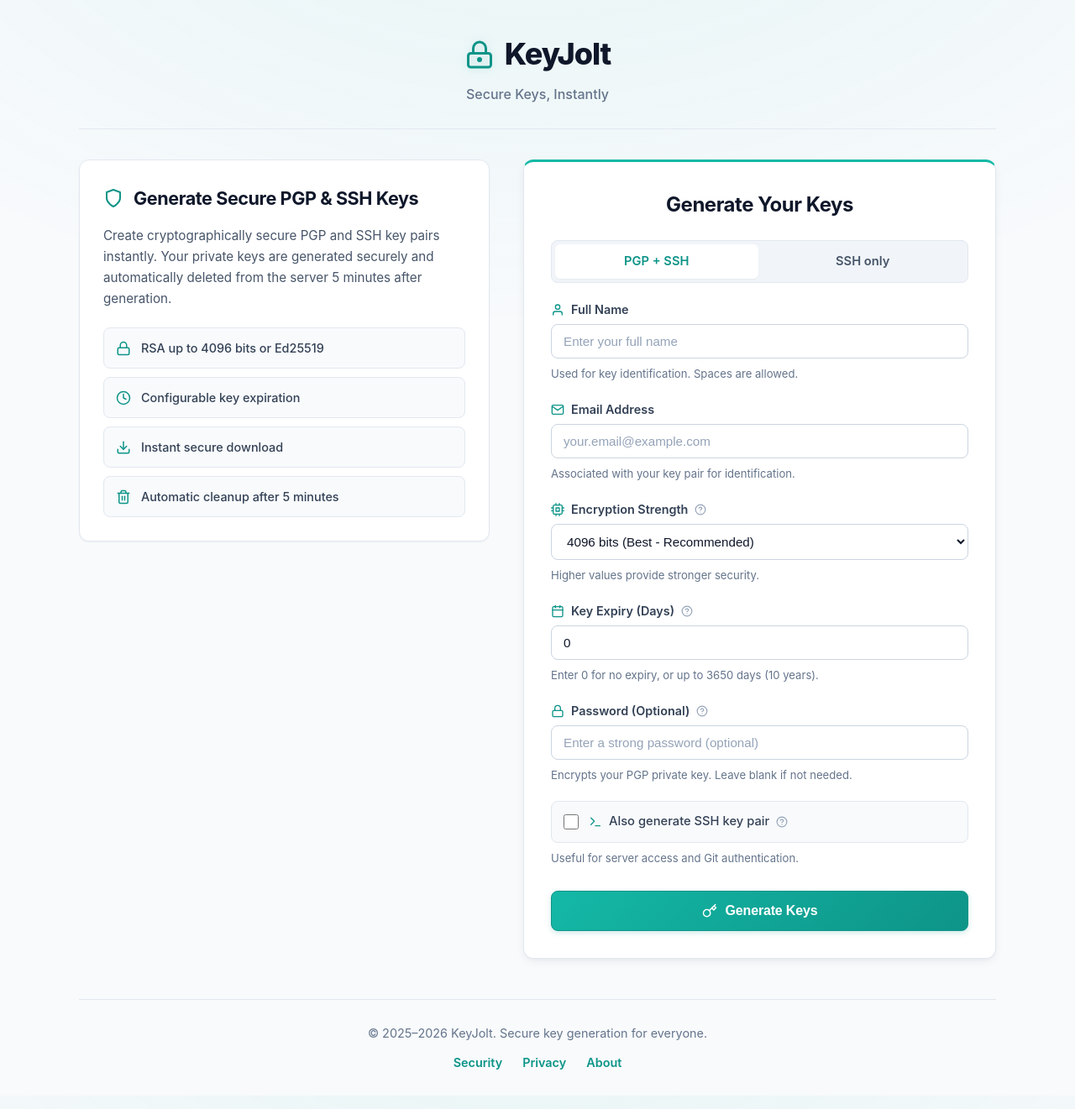
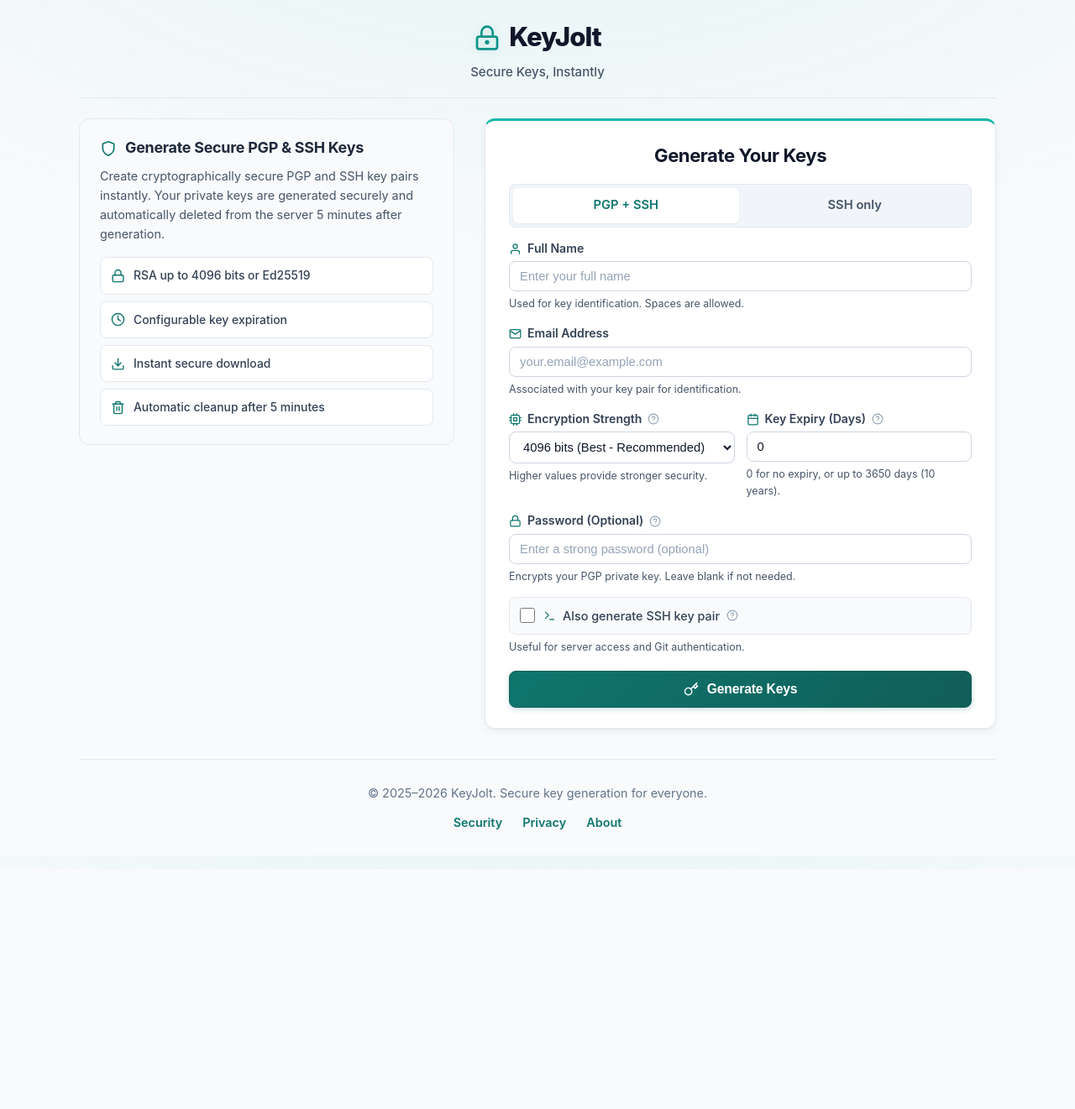
Before and after one commit to hexawulf/KeyJolt, a Spring app: page /index in a window 1280 px wide. Shown: the whole page at 84% size. After the commit the page ends 1028 px from the top, so only its background shows below. Run offline with Thymeleaf, Linux system fonts and the light colour scheme; the template is opened without the code that fills it, so the values that code supplies are empty; some of the project's set-up classes (security, data sources, template engines, error pages and the like) are left out, and stand-ins take their place.

Commit message:
fix(ui): meet WCAG AA contrast, tighten layout density, hide stale results on error

```diff
--- a/src/main/resources/static/css/style.css
+++ b/src/main/resources/static/css/style.css
@@ -10,15 +10,12 @@
     --teal-primary: #0D9488;
     --teal-canonical: #14B8A6;
     --teal-dark: #0F766E;
+    --teal-darker: #115E59;
+    --teal-deepest: #134E4A;
     --teal-hover-glow: #5EEAD4;
     --teal-light: #CCFBF1;
     --teal-surface: #F0FDFA;
     --teal-ring: rgba(20, 184, 166, 0.22);
-
-    /* Legacy variable aliases mapped to canonical teal */
-    --twitter-blue: var(--teal-primary);
-    --twitter-blue-dark: var(--teal-dark);
-    --twitter-blue-light: var(--teal-surface);
 
     /* Minimal Slate Neutral Scale */
     --white: #FFFFFF;
@@ -81,7 +78,7 @@ body {
 /* Header */
 .header {
     text-align: center;
-    padding: 36px 0 28px;
+    padding: 20px 0 18px;
     border-bottom: 1px solid var(--gray-200);
 }
 
@@ -89,19 +86,19 @@ body {
     display: flex;
     align-items: center;
     justify-content: center;
-    gap: 12px;
-    margin-bottom: 6px;
+    gap: 10px;
+    margin-bottom: 4px;
 }
 
 .logo-icon {
-    width: 36px;
-    height: 36px;
+    width: 32px;
+    height: 32px;
     stroke: var(--teal-primary);
     filter: drop-shadow(0 2px 6px rgba(13, 148, 136, 0.18));
 }
 
 .logo h1 {
-    font-size: 2.25rem;
+    font-size: 1.95rem;
     font-weight: 800;
     letter-spacing: -0.03em;
     color: var(--gray-900);
@@ -109,19 +106,19 @@ body {
 }
 
 .tagline {
-    font-size: 1rem;
+    font-size: 0.94rem;
     font-weight: 500;
-    color: var(--gray-500);
+    color: var(--gray-600);
     margin: 0;
 }
 
 /* Main Content */
 .main-content {
     flex: 1;
-    padding: 36px 0 48px;
+    padding: 24px 0 36px;
     display: grid;
-    grid-template-columns: 1fr 1.15fr;
-    gap: 32px;
+    grid-template-columns: 0.92fr 1.25fr;
+    gap: 28px;
     align-items: start;
 }
 
@@ -131,57 +128,58 @@ body {
 }
 
 .info-card {
-    background: var(--white);
+    background: var(--gray-50);
     border: 1px solid var(--gray-200);
     border-radius: var(--radius-lg);
-    padding: 28px;
+    padding: 22px 24px;
     height: fit-content;
     position: sticky;
-    top: 24px;
-    box-shadow: var(--shadow-sm);
+    top: 20px;
 }
 
 .info-header {
     display: flex;
-    align-items: center;
-    gap: 12px;
-    margin-bottom: 14px;
+    align-items: flex-start;
+    gap: 10px;
+    margin-bottom: 10px;
 }
 
 .info-icon {
-    width: 24px;
-    height: 24px;
-    color: var(--teal-primary);
+    width: 20px;
+    height: 20px;
+    color: var(--teal-dark);
     flex-shrink: 0;
+    margin-top: 3px;
 }
 
 .info-card h2 {
-    font-size: 1.35rem;
+    font-size: 1.12rem;
     font-weight: 700;
-    letter-spacing: -0.02em;
-    color: var(--gray-900);
+    line-height: 1.35;
+    letter-spacing: -0.015em;
+    color: var(--gray-800);
     margin: 0;
 }
 
 .info-card p {
     color: var(--gray-600);
-    margin-bottom: 22px;
-    font-size: 0.95rem;
-    line-height: 1.65;
+    margin-bottom: 16px;
+    font-size: 0.9rem;
+    line-height: 1.6;
 }
 
 .features {
     display: flex;
     flex-direction: column;
-    gap: 10px;
+    gap: 8px;
 }
 
 .feature {
     display: flex;
     align-items: center;
-    gap: 12px;
-    padding: 12px 14px;
-    background: var(--gray-50);
+    gap: 10px;
+    padding: 10px 12px;
+    background: var(--white);
     border-radius: var(--radius-md);
     border: 1px solid var(--gray-200);
     transition: border-color 0.15s ease, background-color 0.15s ease;
@@ -193,14 +191,14 @@ body {
 }
 
 .feature-icon {
-    width: 18px;
-    height: 18px;
-    color: var(--teal-primary);
+    width: 17px;
+    height: 17px;
+    color: var(--teal-dark);
     flex-shrink: 0;
 }
 
 .feature span {
-    font-size: 0.9rem;
+    font-size: 0.87rem;
     font-weight: 500;
     color: var(--gray-700);
 }
@@ -215,16 +213,16 @@ body {
     border: 1px solid var(--gray-200);
     border-top: 3px solid var(--teal-canonical);
     border-radius: var(--radius-lg);
-    padding: 32px;
+    padding: 24px 28px;
     box-shadow: var(--shadow-md);
 }
 
 .form-card h2 {
-    font-size: 1.5rem;
+    font-size: 1.38rem;
     font-weight: 700;
     letter-spacing: -0.02em;
     color: var(--gray-900);
-    margin-bottom: 22px;
+    margin-bottom: 16px;
     text-align: center;
 }
 
@@ -232,36 +230,43 @@ body {
 .key-form {
     display: flex;
     flex-direction: column;
-    gap: 20px;
+    gap: 14px;
+}
+
+.form-row {
+    display: grid;
+    grid-template-columns: 1fr 1fr;
+    gap: 14px;
+    align-items: start;
 }
 
 .form-group {
     display: flex;
     flex-direction: column;
-    gap: 6px;
+    gap: 4px;
 }
 
 .form-label {
     display: flex;
     align-items: center;
-    gap: 8px;
+    gap: 7px;
     font-weight: 600;
     color: var(--gray-700);
-    font-size: 0.9rem;
+    font-size: 0.88rem;
 }
 
 .label-icon {
-    width: 16px;
-    height: 16px;
-    color: var(--teal-primary);
+    width: 15px;
+    height: 15px;
+    color: var(--teal-dark);
 }
 
 .form-input,
 .form-select {
-    padding: 11px 14px;
+    padding: 9px 12px;
     border: 1px solid var(--gray-300);
     border-radius: var(--radius-md);
-    font-size: 0.95rem;
+    font-size: 0.92rem;
     color: var(--gray-900);
     transition: border-color 0.15s ease, box-shadow 0.15s ease;
     background: var(--white);
@@ -298,8 +303,8 @@ body {
 .checkbox-group {
     display: flex;
     align-items: center;
-    gap: 12px;
-    padding: 12px 14px;
+    gap: 10px;
+    padding: 10px 12px;
     background: var(--gray-50);
     border-radius: var(--radius-md);
     border: 1px solid var(--gray-200);
@@ -314,7 +319,7 @@ body {
 .form-checkbox {
     width: 18px;
     height: 18px;
-    accent-color: var(--teal-primary);
+    accent-color: var(--teal-dark);
     cursor: pointer;
 }
 
@@ -323,7 +328,7 @@ body {
     align-items: center;
     gap: 8px;
     font-weight: 500;
-    font-size: 0.92rem;
+    font-size: 0.9rem;
     color: var(--gray-700);
     cursor: pointer;
     margin: 0;
@@ -331,9 +336,9 @@ body {
 
 /* Help Text and Errors */
 .field-help {
-    font-size: 0.82rem;
-    color: var(--gray-500);
-    margin-top: 2px;
+    font-size: 0.78rem;
+    color: var(--gray-600);
+    margin-top: 1px;
 }
 
 .field-error {
@@ -390,12 +395,12 @@ body {
 
 /* Buttons */
 .btn-generate {
-    background: linear-gradient(135deg, var(--teal-canonical) 0%, var(--teal-primary) 100%);
+    background: linear-gradient(135deg, var(--teal-dark) 0%, var(--teal-darker) 100%);
     color: var(--white);
-    border: 1px solid var(--teal-primary);
-    padding: 14px 28px;
+    border: 1px solid var(--teal-darker);
+    padding: 12px 24px;
     border-radius: var(--radius-md);
-    font-size: 1rem;
+    font-size: 0.98rem;
     font-weight: 600;
     letter-spacing: -0.01em;
     cursor: pointer;
@@ -404,17 +409,17 @@ body {
     align-items: center;
     justify-content: center;
     gap: 10px;
-    margin-top: 8px;
+    margin-top: 4px;
     position: relative;
     overflow: hidden;
-    box-shadow: 0 2px 6px rgba(13, 148, 136, 0.22);
+    box-shadow: 0 2px 6px rgba(15, 118, 110, 0.24);
 }
 
 .btn-generate:hover:not(:disabled) {
-    background: linear-gradient(135deg, var(--teal-primary) 0%, var(--teal-dark) 100%);
-    border-color: var(--teal-dark);
+    background: linear-gradient(135deg, var(--teal-darker) 0%, var(--teal-deepest) 100%);
+    border-color: var(--teal-deepest);
     transform: translateY(-1px);
-    box-shadow: 0 6px 14px rgba(13, 148, 136, 0.28);
+    box-shadow: 0 6px 14px rgba(15, 118, 110, 0.3);
 }
 
 .btn-generate:active:not(:disabled) {
@@ -679,7 +685,7 @@ body {
 }
 
 .footer-link {
-    color: var(--teal-primary);
+    color: var(--teal-dark);
     text-decoration: none;
     font-size: 0.9rem;
     font-weight: 600;
@@ -1048,7 +1068,7 @@ body.modal-locked {
     min-width: 0;
     display: flex;
     flex-direction: column;
-    gap: 20px;
+    gap: 14px;
 }
 
 /* The hidden attribute must win over any display rule (sections, modals, fieldsets). */
--- a/src/main/resources/static/js/script.js
+++ b/src/main/resources/static/js/script.js
@@ -7,6 +7,7 @@ class KeyJoltApp {
         this.errorSection = document.getElementById('errorSection');
         this.downloadGrid = document.getElementById('downloadGrid');
         this.successMessage = document.getElementById('successMessage');
+        this.errorHeading = document.getElementById('errorHeading');
         this.errorMessage = document.getElementById('errorMessage');
 
         // Mode (PGP + SSH vs SSH only)
@@ -561,7 +562,12 @@ class KeyJoltApp {
         this.resultsSection.scrollIntoView({ behavior: 'smooth' });
     }
 
-    showError(errorText) {
+    showError(errorText, heading = 'Generation Failed') {
+        this.resultsSection.hidden = true;
+        this.resultsSection.classList.remove('fade-in');
+        if (this.errorHeading) {
+            this.errorHeading.textContent = heading;
+        }
         this.errorMessage.textContent = errorText;
         this.announce('');
         this.errorSection.hidden = false;
@@ -670,11 +676,11 @@ class KeyJoltApp {
                 // Key files are deleted 5 minutes after generation, so a 404
                 // here almost always means the link has expired (KJ-09).
                 if (response.status === 404 || response.status === 410) {
-                    this.showError('This download link has expired: keys are deleted 5 minutes after generation. Please generate a new key.');
+                    this.showError('This download link has expired: keys are deleted 5 minutes after generation. Please generate a new key.', 'Download Failed');
                 } else if (response.status === 400) {
-                    this.showError('This download link is not valid. Please generate a new key.');
+                    this.showError('This download link is not valid. Please generate a new key.', 'Download Failed');
                 } else {
-                    this.showError(`Download failed (HTTP ${response.status}). Please try again.`);
+                    this.showError(`Download failed (HTTP ${response.status}). Please try again.`, 'Download Failed');
                 }
                 return;
             }
@@ -691,7 +697,7 @@ class KeyJoltApp {
         } catch (error) {
             this.showError(error.name === 'AbortError'
                 ? 'The download took too long. Please try again.'
-                : 'Download failed. Please check your connection and try again.');
+                : 'Download failed. Please check your connection and try again.', 'Download Failed');
         }
     }
 
--- a/src/main/resources/templates/index.html
+++ b/src/main/resources/templates/index.html
@@ -15,7 +15,7 @@
 
     <!-- Meta for Mobile -->
     <meta name="theme-color" content="#0d9488">
-    <meta name="apple-mobile-web-app-capable" content="yes">
+    <meta name="mobile-web-app-capable" content="yes">
 
     <link rel="stylesheet" th:href="@{/css/style.css}">
     <script defer src="https://cdn.jsdelivr.net/npm/feather-icons@4.29.0/dist/feather.min.js"></script>
@@ -106,6 +106,7 @@
                             <div class="field-error" id="emailError" aria-live="polite"></div>
                         </div>
 
+                        <div class="form-row">
                         <!-- Encryption Strength Field -->
                         <div class="form-group">
                             <label for="encryptionStrength" class="form-label">
@@ -135,8 +136,9 @@
                             </label>
                             <input type="number" id="keyExpiry" name="keyExpiry" class="form-input"
                                    placeholder="0 for never expires" min="0" max="3650" value="0" required aria-describedby="keyExpiryError">
-                            <div class="field-help">Enter 0 for no expiry, or up to 3650 days (10 years).</div>
+                            <div class="field-help">0 for no expiry, or up to 3650 days (10 years).</div>
                             <div class="field-error" id="keyExpiryError" aria-live="polite"></div>
+                        </div>
                         </div>
 
                         <!-- Password Field (Optional) -->
@@ -263,7 +265,7 @@
                 <div class="error-card">
                     <div class="error-header">
                         <i data-feather="x-circle" class="error-icon"></i>
-                        <h2>Generation Failed</h2>
+                        <h2 id="errorHeading">Generation Failed</h2>
                     </div>
                     <p class="error-message" id="errorMessage" role="alert"></p>
                     <button type="button" class="btn-secondary js-reset">
@@ -295,44 +297,19 @@
                 </button>
             </div>
             <div class="modal-body">
-                <div class="about-section">
-                    <h3><i data-feather="layers" class="about-icon"></i>Tech Stack</h3>
-                    <h4>Backend:</h4>
-                    <ul>
-                        <li><strong>Framework:</strong> Spring Boot <span th:text="${springBootVersion}">4.1.2</span></li>
-                        <li><strong>Language:</strong> Java <span th:text="${javaVersion}">17</span></li>
-                        <li><strong>Security:</strong> Spring Security with custom headers</li>
-                        <li><strong>Cryptography:</strong> Bouncy Castle (PGP), Apache MINA sshd (SSH)</li>
-                        <li><strong>Rate Limiting:</strong> Bucket4j</li>
-                        <li><strong>Build Tool:</strong> Maven</li>
-                    </ul>
-                    <h4>Frontend:</h4>
-                    <ul>
-                        <li><strong>Template Engine:</strong> Thymeleaf</li>
-                        <li><strong>Styling:</strong> Custom CSS with CSS Grid and Flexbox</li>
-                        <li><strong>JavaScript:</strong> Vanilla JS with modern ES6+ features</li>
-                        <li><strong>Icons:</strong> Feather Icons</li>
-                        <li><strong>Responsive:</strong> Mobile-first design patterns</li>
-                    </ul>
-                    <h4>Security & Performance:</h4>
-                    <ul>
-                        <li><strong>HTTPS Ready:</strong> Security headers for production deployment</li>
-                        <li><strong>CSP:</strong> Content Security Policy for XSS protection</li>
-                        <li><strong>Rate Limiting:</strong> Token bucket algorithm</li>
-                        <li><strong>Memory Management:</strong> Automatic resource cleanup</li>
-                    </ul>
+                <div class="about-section about-meta-grid">
+                    <div>
+                        <h3><i data-feather="info" class="about-icon"></i>Version</h3>
+                        <p><a th:href="@{https://github.com/hexawulf/KeyJolt/releases/tag/v{v}(v=${appVersion})}" th:text="${'v' + appVersion}" target="_blank" rel="noopener noreferrer">v1.3.0</a> · November 2026</p>
+                    </div>
+                    <div>
+                        <h3><i data-feather="github" class="about-icon"></i>GitHub</h3>
+                        <p><a href="https://github.com/hexawulf/KeyJolt" target="_blank" rel="noopener noreferrer">hexawulf/KeyJolt</a></p>
+                    </div>
                 </div>
                 <div class="about-section">
-                    <h3><i data-feather="github" class="about-icon"></i>GitHub</h3>
-                    <p><a href="https://github.com/hexawulf/KeyJolt" target="_blank" rel="noopener noreferrer">View on GitHub</a></p>
-                </div>
-                <div class="about-section">
-                    <h3><i data-feather="user" class="about-icon"></i>Developer Info</h3>
+                    <h3><i data-feather="user" class="about-icon"></i>Developer</h3>
                     <p>Erling Wulf Weinreich (0xWulf) · <a href="mailto:dev@0xwulf.dev">dev@0xwulf.dev</a></p>
-                </div>
-                <div class="about-section">
-                    <h3><i data-feather="info" class="about-icon"></i>Version</h3>
-                    <p><a th:href="@{https://github.com/hexawulf/KeyJolt/releases/tag/v{v}(v=${appVersion})}" th:text="${'v' + appVersion}" target="_blank" rel="noopener noreferrer">v1.3.0</a></p>
                 </div>
                 <div class="about-section">
                     <h3><i data-feather="zap" class="about-icon"></i>What's New in <span th:text="${'v' + appVersion}">v1.3.0</span></h3>
@@ -344,8 +321,13 @@
                     </ul>
                 </div>
                 <div class="about-section">
-                    <h3><i data-feather="calendar" class="about-icon"></i>Date</h3>
-                    <p>November 2026</p>
+                    <h3><i data-feather="layers" class="about-icon"></i>Tech Stack</h3>
+                    <ul>
+                        <li><strong>Backend:</strong> Spring Boot <span th:text="${springBootVersion}">4.1.2</span>, Java <span th:text="${javaVersion}">17</span>, Spring Security, Bucket4j, Maven</li>
+                        <li><strong>Cryptography:</strong> Bouncy Castle (PGP), Apache MINA sshd (OpenSSH Ed25519 / RSA)</li>
+                        <li><strong>Frontend:</strong> Thymeleaf, Vanilla ES6+ JS, Custom CSS, Feather Icons</li>
+                        <li><strong>Security:</strong> Stateless sessions, strict CSP, HSTS, per-request 0700 temp dirs with 5-minute &amp; shutdown wipe</li>
+                    </ul>
                 </div>
             </div>
         </div>
```
Also changed, not shown: other parts of src/main/resources/static/css/style.css (+41 -26 lines).
